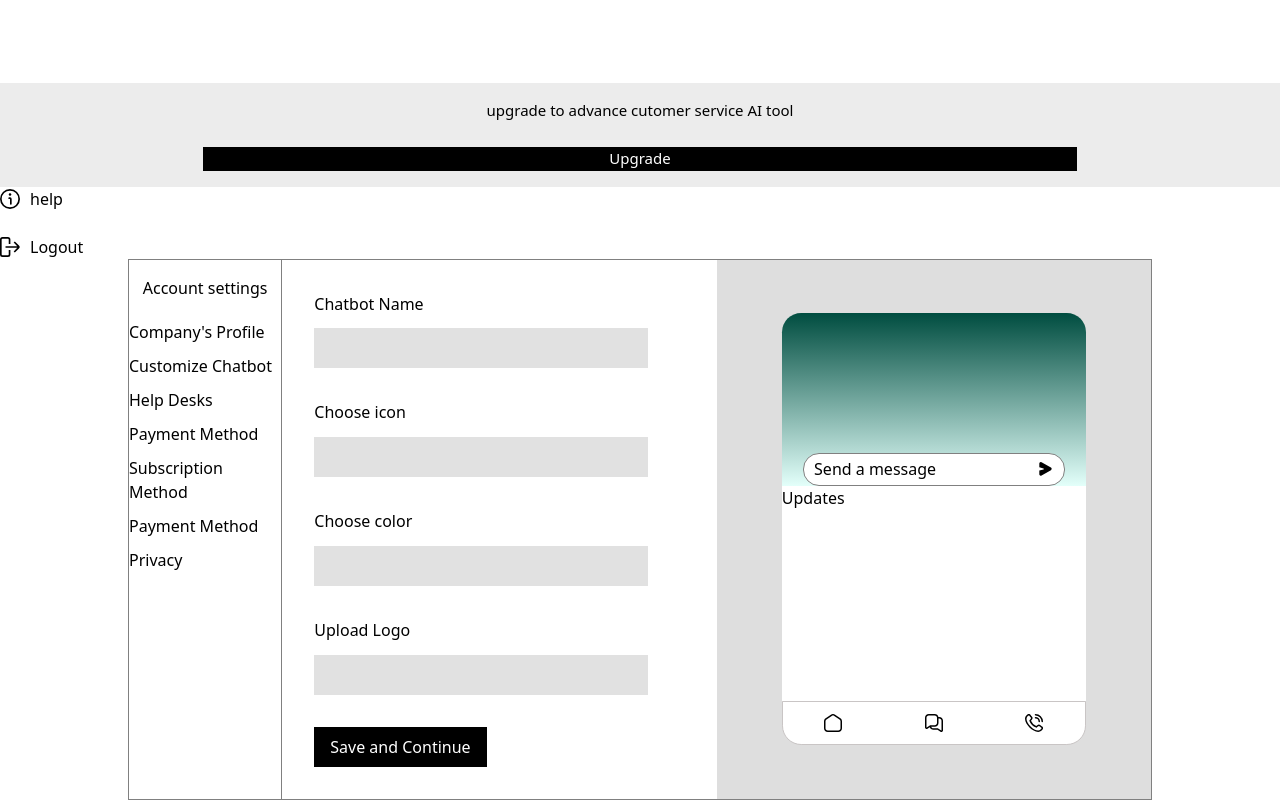
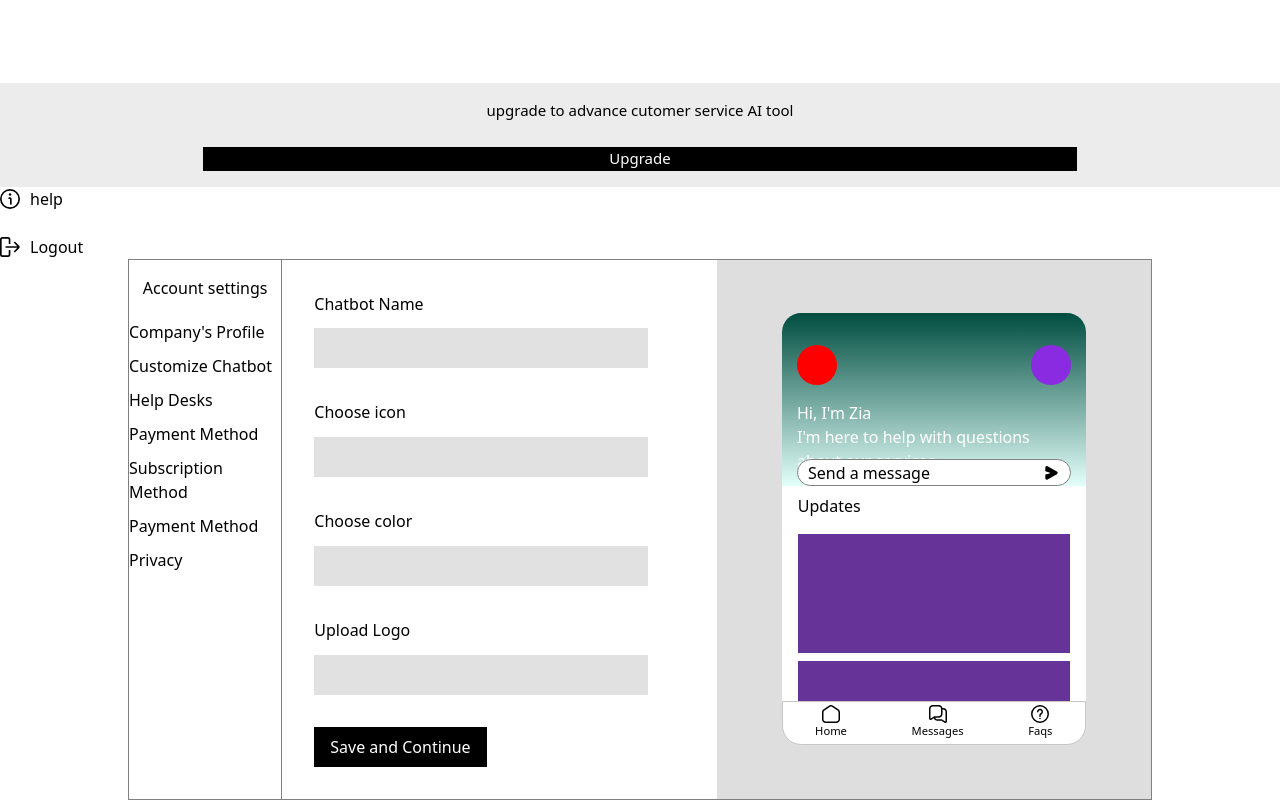
Before and after one commit to wisdom6715/Evana, a Next.js app: page /dashboard/customize in a window 1280 px wide. Shown: the part 506-1306 px from the top of the page. Built offline with nearby package versions, Linux system fonts and the light colour scheme.

Commit message:
done with preview component

```diff
--- a/src/design-system/form/PreviewAgent.tsx
+++ b/src/design-system/form/PreviewAgent.tsx
@@ -19,14 +19,27 @@ const PreviewAgent = () => {
           borderTopRightRadius: '1.2rem',
           display: 'flex',
           flexDirection: 'column',
-          padding: '0 7%',
+          padding: '0 5%',
           gap: '.5rem'
         }}>
           <div style={{
             width: '100%',
             height: '80%',
-            backgroundColor: 'transparent'
-          }}></div>
+            backgroundColor: 'transparent',
+            display: 'flex',
+            flexDirection: 'column',
+          }}>
+              <div style={{width: '100%', height: '80%', paddingTop: '2rem', backgroundColor: 'transparent', display: 'flex', flexDirection: 'row', justifyContent: 'space-between'}}>
+                  {/* <!-- company's logo tag to be replaced with image tag --> */}
+                  <div style={{width: '2.5rem', height: '2.5rem', borderRadius: '50%', backgroundColor: 'red'}}></div>
+                  {/* <!-- chatbot avatar logo tag to be replaced with image tag --> */}
+                  <div style={{width: '2.5rem', height: '2.5rem', borderRadius: '50%', backgroundColor: 'blueviolet'}}></div>
+              </div>
+              <div style={{paddingTop: '1rem'}}>
+                  <h2 style={{color: 'white'}}>Hi, I'm Zia</h2>
+                  <h2 style={{color: 'white'}}>I'm here to help with questions about our services.</h2>
+            </div>
+          </div>
           <div style={{
             width: '100%',
             height: '20%',
@@ -52,9 +65,13 @@ const PreviewAgent = () => {
         }}>
           <div style={{
             backgroundColor: 'white',
-            overflowY: 'scroll'
+            overflowY: 'scroll',
+            padding: '.5rem 1rem'
           }}>
-            <p>Updates</p>
+            <p style={{marginBottom: '1rem',}}>Updates</p>
+            <div style={{marginBottom: '.5rem', width: '100%', height: '60%', backgroundColor: 'rebeccapurple'}}></div>
+            <div style={{marginBottom: '.5rem', width: '100%', height: '60%', backgroundColor: 'rebeccapurple'}}></div>
+            <div style={{marginBottom: '.5rem', width: '100%', height: '60%', backgroundColor: 'rebeccapurple'}}></div>
           </div>
           <div style={{
             width: '100%',
@@ -66,15 +83,36 @@ const PreviewAgent = () => {
             alignItems: 'center',
             border: '.1rem solid rgb(201, 197, 197)'
           }}>
-            <svg className="nav-home" xmlns="http://www.w3.org/2000/svg" id="Layer_1" data-name="Layer 1" viewBox="0 0 24 24" width="18" height="18" fill="black">
-              <path d="M19,24H5c-2.757,0-5-2.243-5-5V9.724c0-1.665,.824-3.215,2.204-4.145L9.203,.855c1.699-1.146,3.895-1.146,5.594,0l7,4.724c1.379,.93,2.203,2.479,2.203,4.145v9.276c0,2.757-2.243,5-5,5ZM12,1.997c-.584,0-1.168,.172-1.678,.517L3.322,7.237c-.828,.558-1.322,1.487-1.322,2.486v9.276c0,1.654,1.346,3,3,3h14c1.654,0,3-1.346,3-3V9.724c0-.999-.494-1.929-1.321-2.486L13.678,2.514c-.51-.345-1.094-.517-1.678-.517Z"/>
-            </svg>
-            <svg className="nav-message" xmlns="http://www.w3.org/2000/svg" id="Layer_1" data-name="Layer 1" viewBox="0 0 24 24" width="18" height="18" fill='black'>
-              <path d="m19,4h-1.101c-.465-2.279-2.485-4-4.899-4H5C2.243,0,0,2.243,0,5v12.854c0,.794.435,1.52,1.134,1.894.318.171.667.255,1.015.255.416,0,.831-.121,1.19-.36l2.95-1.967c.691,1.935,2.541,3.324,4.711,3.324h5.697l3.964,2.643c.36.24.774.361,1.19.361.348,0,.696-.085,1.015-.256.7-.374,1.134-1.1,1.134-1.894v-12.854c0-2.757-2.243-5-5-5ZM2.23,17.979c-.019.012-.075.048-.152.007-.079-.042-.079-.109-.079-.131V5c0-1.654,1.346-3,3-3h8c1.654,0,3,1.346,3,3v7c0,1.654-1.346,3-3,3h-6c-.327,0-.541.159-.565.175l-4.205,2.804Zm19.77,3.876c0,.021,0,.089-.079.131-.079.041-.133.005-.151-.007l-4.215-2.811c-.164-.109-.357-.168-.555-.168h-6c-1.304,0-2.415-.836-2.828-2h4.828c2.757,0,5-2.243,5-5v-6h1c1.654,0,3,1.346,3,3v12.854Z"/>
-            </svg>
-            <svg className="nav-call" xmlns="http://www.w3.org/2000/svg" id="Layer_1" data-name="Layer 1" viewBox="0 0 24 24" width="18" height="18" fill="black">
-              <path d="M13,1a1,1,0,0,1,1-1A10.011,10.011,0,0,1,24,10a1,1,0,0,1-2,0,8.009,8.009,0,0,0-8-8A1,1,0,0,1,13,1Zm1,5a4,4,0,0,1,4,4,1,1,0,0,0,2,0,6.006,6.006,0,0,0-6-6,1,1,0,0,0,0,2Zm9.093,10.739a3.1,3.1,0,0,1,0,4.378l-.91,1.049c-8.19,7.841-28.12-12.084-20.4-20.3l1.15-1A3.081,3.081,0,0,1,7.26.906c.031.031,1.884,2.438,1.884,2.438a3.1,3.1,0,0,1-.007,4.282L7.979,9.082a12.781,12.781,0,0,0,6.931,6.945l1.465-1.165a3.1,3.1,0,0,1,4.281-.006S23.062,16.708,23.093,16.739Zm-1.376,1.454s-2.393-1.841-2.424-1.872a1.1,1.1,0,0,0-1.549,0c-.027.028-2.044,1.635-2.044,1.635a1,1,0,0,1-.979.152A15.009,15.009,0,0,1,5.9,9.3a1,1,0,0,1,.145-1S7.652,6.282,7.679,6.256a1.1,1.1,0,0,0,0-1.549c-.031-.03-1.872-2.425-1.872-2.425a1.1,1.1,0,0,0-1.51.039l-1.15,1C-2.495,10.105,14.776,26.418,20.721,20.8l.911-1.05A1.121,1.121,0,0,0,21.717,18.193Z"/>
-            </svg>
+              <div style={{
+                display: 'flex',
+                flexDirection: 'column',
+                alignItems: 'center'
+              }}>
+                  <svg xmlns="http://www.w3.org/2000/svg" id="Layer_1" data-name="Layer 1" viewBox="0 0 24 24" width="18" height="18" fill="black">
+                      <path d="M19,24H5c-2.757,0-5-2.243-5-5V9.724c0-1.665,.824-3.215,2.204-4.145L9.203,.855c1.699-1.146,3.895-1.146,5.594,0l7,4.724c1.379,.93,2.203,2.479,2.203,4.145v9.276c0,2.757-2.243,5-5,5ZM12,1.997c-.584,0-1.168,.172-1.678,.517L3.322,7.237c-.828,.558-1.322,1.487-1.322,2.486v9.276c0,1.654,1.346,3,3,3h14c1.654,0,3-1.346,3-3V9.724c0-.999-.494-1.929-1.321-2.486L13.678,2.514c-.51-.345-1.094-.517-1.678-.517Z"/>
+                  </svg>
+                  <p style={{fontSize: '.7rem'}}>Home</p>
+              </div>
+              <div style={{
+                display: 'flex',
+                flexDirection: 'column',
+                alignItems: 'center'
+              }}>
+                  <svg xmlns="http://www.w3.org/2000/svg" id="Layer_1" data-name="Layer 1" viewBox="0 0 24 24" width="18" height="18" fill='black'>
+                      <path d="m19,4h-1.101c-.465-2.279-2.485-4-4.899-4H5C2.243,0,0,2.243,0,5v12.854c0,.794.435,1.52,1.134,1.894.318.171.667.255,1.015.255.416,0,.831-.121,1.19-.36l2.95-1.967c.691,1.935,2.541,3.324,4.711,3.324h5.697l3.964,2.643c.36.24.774.361,1.19.361.348,0,.696-.085,1.015-.256.7-.374,1.134-1.1,1.134-1.894v-12.854c0-2.757-2.243-5-5-5ZM2.23,17.979c-.019.012-.075.048-.152.007-.079-.042-.079-.109-.079-.131V5c0-1.654,1.346-3,3-3h8c1.654,0,3,1.346,3,3v7c0,1.654-1.346,3-3,3h-6c-.327,0-.541.159-.565.175l-4.205,2.804Zm19.77,3.876c0,.021,0,.089-.079.131-.079.041-.133.005-.151-.007l-4.215-2.811c-.164-.109-.357-.168-.555-.168h-6c-1.304,0-2.415-.836-2.828-2h4.828c2.757,0,5-2.243,5-5v-6h1c1.654,0,3,1.346,3,3v12.854Z"/>
+                  </svg>
+                  <p style={{fontSize: '.7rem'}}>Messages</p>
+              </div>
+              <div style={{
+                display: 'flex',
+                flexDirection: 'column',
+                alignItems: 'center'
+              }}>
+                  <svg xmlns="http://www.w3.org/2000/svg" id="Outline" viewBox="0 0 24 24" width="18" height="18" fill="black">
+                      <path d="M12,0A12,12,0,1,0,24,12,12.013,12.013,0,0,0,12,0Zm0,22A10,10,0,1,1,22,12,10.011,10.011,0,0,1,12,22Z"/><path d="M12.717,5.063A4,4,0,0,0,8,9a1,1,0,0,0,2,0,2,2,0,0,1,2.371-1.967,2.024,2.024,0,0,1,1.6,1.595,2,2,0,0,1-1,2.125A3.954,3.954,0,0,0,11,14.257V15a1,1,0,0,0,2,0v-.743a1.982,1.982,0,0,1,.93-1.752,4,4,0,0,0-1.213-7.442Z"/><rect x="11" y="17" width="2" height="2" rx="1"/>
+                  </svg>
+                  <p style={{fontSize: '.7rem'}}>Faqs</p>
+              </div>
           </div>
         </div>
       </div>
```
